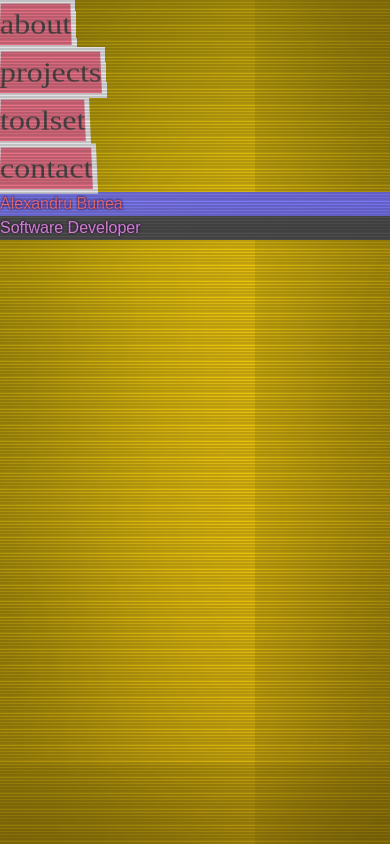
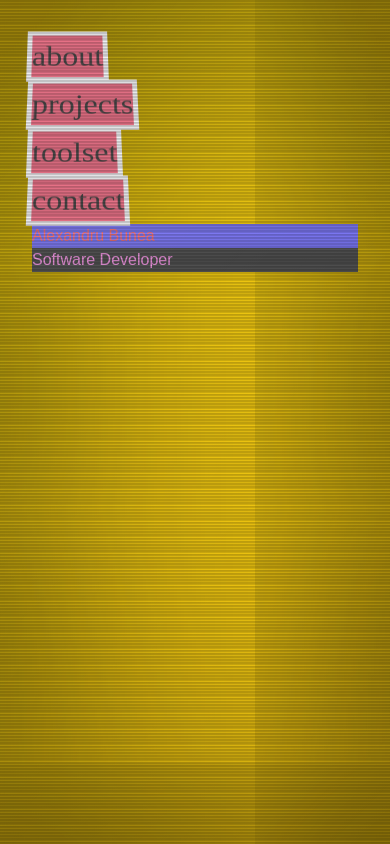
Before and after one commit to alexandrubunea/portofolio, a React (Vite) app: page / in a window 390 px wide. Built offline with nearby package versions, Linux system fonts and the light colour scheme; a web font is replaced by a local one.

Commit message:
Trying to fix responsivness

```diff
--- a/src/App.css
+++ b/src/App.css
@@ -1,9 +1,11 @@
 body {
     background: #F1C40F;
-    overflow: hidden;
-    height: 100vh;
-    box-shadow: inset 0 0 100vh rgba(0, 0, 0, 0.9),
-                0 0 100vh rgba(0, 0, 0, 0.7);
+    overflow-x: hidden;
+    min-height: 100vh;
+    padding: 2em;
+    box-shadow:
+        inset 0 0 100vh rgba(0, 0, 0, 0.9),
+        0 0 100vh rgba(0, 0, 0, 0.7);
     animation: textShadow 5s infinite;
 }
 
@@ -13,10 +15,9 @@ body::before {
     top: 0;
     left: 0;
     width: 100%;
-    height: 100vh;
+    height: 100%;
     background: linear-gradient(135deg, rgba(255, 255, 255, 0.2), transparent);
-    mix-blend-mode: overlay; /* Makes it appear as a reflection */
-    border-radius: inherit;
+    mix-blend-mode: overlay;
     pointer-events: none;
 }
 
@@ -26,80 +27,19 @@ body::after {
     top: 0;
     left: 0;
     width: 100%;
-    height: 100vh;
+    height: 100%;
     background: repeating-linear-gradient(
-      to bottom,
-      rgba(0, 0, 0, 0.2),
-      rgba(0, 0, 0, 0.2) .1em,
-      transparent .2em
+        to bottom,
+        rgba(0, 0, 0, 0.2),
+        rgba(0, 0, 0, 0.2) 0.1em,
+        transparent 0.2em
     );
     pointer-events: none;
     mix-blend-mode: multiply;
-    border-radius: inherit;
 }
 
-@keyframes textShadow {
-    0% {
-      text-shadow: 0.4389924193300864px 0 1px rgba(0,30,255,0.5), -0.4389924193300864px 0 1px rgba(255,0,80,0.3), 0 0 3px;
-    }
-    5% {
-      text-shadow: 2.7928974010788217px 0 1px rgba(0,30,255,0.5), -2.7928974010788217px 0 1px rgba(255,0,80,0.3), 0 0 3px;
-    }
-    10% {
-      text-shadow: 0.02956275843481219px 0 1px rgba(0,30,255,0.5), -0.02956275843481219px 0 1px rgba(255,0,80,0.3), 0 0 3px;
-    }
-    15% {
-      text-shadow: 0.40218538552878136px 0 1px rgba(0,30,255,0.5), -0.40218538552878136px 0 1px rgba(255,0,80,0.3), 0 0 3px;
-    }
-    20% {
-      text-shadow: 3.4794037899852017px 0 1px rgba(0,30,255,0.5), -3.4794037899852017px 0 1px rgba(255,0,80,0.3), 0 0 3px;
-    }
-    25% {
-      text-shadow: 1.6125630401149584px 0 1px rgba(0,30,255,0.5), -1.6125630401149584px 0 1px rgba(255,0,80,0.3), 0 0 3px;
-    }
-    30% {
-      text-shadow: 0.7015590085143956px 0 1px rgba(0,30,255,0.5), -0.7015590085143956px 0 1px rgba(255,0,80,0.3), 0 0 3px;
-    }
-    35% {
-      text-shadow: 3.896914047650351px 0 1px rgba(0,30,255,0.5), -3.896914047650351px 0 1px rgba(255,0,80,0.3), 0 0 3px;
-    }
-    40% {
-      text-shadow: 3.870905614848819px 0 1px rgba(0,30,255,0.5), -3.870905614848819px 0 1px rgba(255,0,80,0.3), 0 0 3px;
-    }
-    45% {
-      text-shadow: 2.231056963361899px 0 1px rgba(0,30,255,0.5), -2.231056963361899px 0 1px rgba(255,0,80,0.3), 0 0 3px;
-    }
-    50% {
-      text-shadow: 0.08084290417898504px 0 1px rgba(0,30,255,0.5), -0.08084290417898504px 0 1px rgba(255,0,80,0.3), 0 0 3px;
-    }
-    55% {
-      text-shadow: 2.3758461067427543px 0 1px rgba(0,30,255,0.5), -2.3758461067427543px 0 1px rgba(255,0,80,0.3), 0 0 3px;
-    }
-    60% {
-      text-shadow: 2.202193051050636px 0 1px rgba(0,30,255,0.5), -2.202193051050636px 0 1px rgba(255,0,80,0.3), 0 0 3px;
-    }
-    65% {
-      text-shadow: 2.8638780614874975px 0 1px rgba(0,30,255,0.5), -2.8638780614874975px 0 1px rgba(255,0,80,0.3), 0 0 3px;
-    }
-    70% {
-      text-shadow: 0.48874025155497314px 0 1px rgba(0,30,255,0.5), -0.48874025155497314px 0 1px rgba(255,0,80,0.3), 0 0 3px;
-    }
-    75% {
-      text-shadow: 1.8948491305757957px 0 1px rgba(0,30,255,0.5), -1.8948491305757957px 0 1px rgba(255,0,80,0.3), 0 0 3px;
-    }
-    80% {
-      text-shadow: 0.0833037308038857px 0 1px rgba(0,30,255,0.5), -0.0833037308038857px 0 1px rgba(255,0,80,0.3), 0 0 3px;
-    }
-    85% {
-      text-shadow: 0.09769827255241735px 0 1px rgba(0,30,255,0.5), -0.09769827255241735px 0 1px rgba(255,0,80,0.3), 0 0 3px;
-    }
-    90% {
-      text-shadow: 3.443339761481782px 0 1px rgba(0,30,255,0.5), -3.443339761481782px 0 1px rgba(255,0,80,0.3), 0 0 3px;
-    }
-    95% {
-      text-shadow: 2.1841838852799786px 0 1px rgba(0,30,255,0.5), -2.1841838852799786px 0 1px rgba(255,0,80,0.3), 0 0 3px;
-    }
-    100% {
-      text-shadow: 2.6208764473832513px 0 1px rgba(0,30,255,0.5), -2.6208764473832513px 0 1px rgba(255,0,80,0.3), 0 0 3px;
+@media (max-width: 768px) {
+    body {
+        box-shadow: inset 0 0 50vh rgba(0, 0, 0, 0.9), 0 0 50vh rgba(0, 0, 0, 0.7);
     }
 }
--- a/src/App.tsx
+++ b/src/App.tsx
@@ -6,18 +6,14 @@ import Logo from './components/logo/Logo'
 function App() {
   return (
     <>
-      <div className="">
-        <div className="container mx-auto px-10 py-10">
-            <div className="flex flex-col lg:flex-row lg:justify-between gap-4">
-              <div className="w-full sm:w-auto order-2 lg:order-1">
-                <Menu />
-              </div>
-              <div className="w-full sm:w-auto order-1 lg:order-2">
-                <div className="row-auto">
-                  <Logo name="Alexandru Bunea" title="Software Developer"/>
-                </div>
-                <div className="row-auto">
-              </div>
+      <div className="container mx-auto px-4 py-6">
+        <div className="flex flex-col lg:flex-row lg:justify-between gap-6">
+          <div className="w-full sm:w-auto order-2 lg:order-1">
+            <Menu />
+          </div>
+          <div className="w-full sm:w-auto order-1 lg:order-2">
+            <div className="mb-4">
+              <Logo name="Alexandru Bunea" title="Software Developer" />
             </div>
           </div>
         </div>
```
